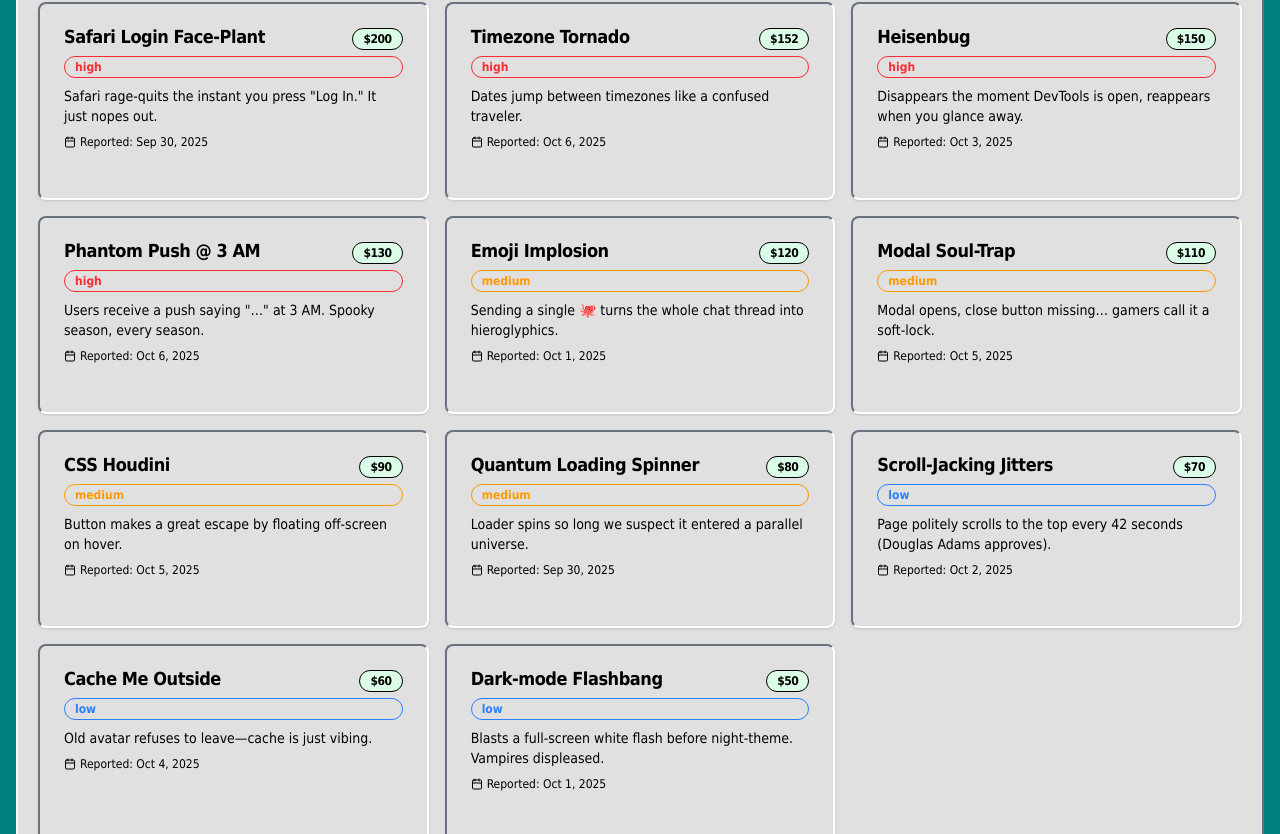
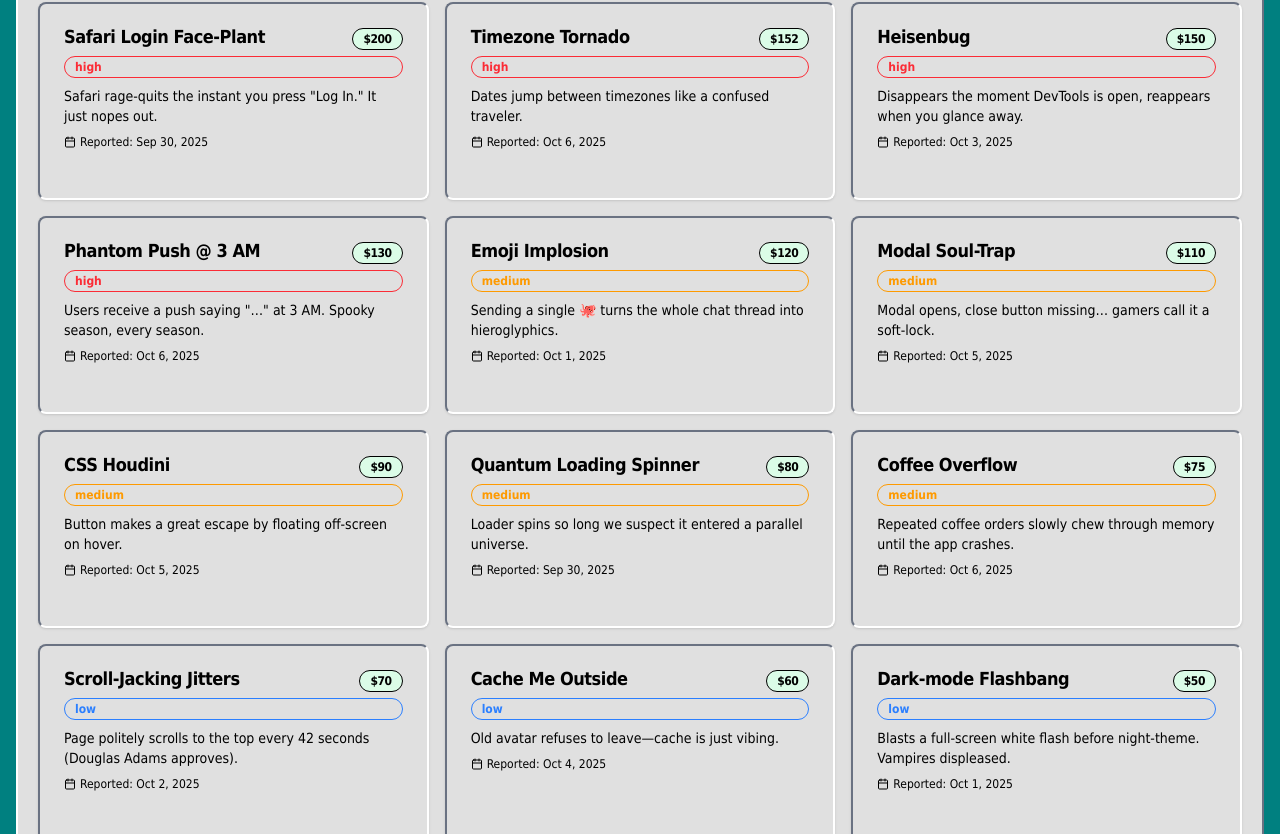
Before and after one commit to Typefacers/bug, a React (Vite) app: page /dashboard in a window 1280 px wide. Shown: the part 1246-2080 px from the top of the page. Built offline with nearby package versions, Linux system fonts and the light colour scheme.

Commit message:
Add coffee bug

```diff
--- a/src/mock/bugs.ts
+++ b/src/mock/bugs.ts
@@ -106,4 +106,14 @@ export const bugs: Bug[] = [
     createdAt: daysAgo(0),
     priority: 'high',
   },
+  {
+    id: 'b11',
+    title: 'Coffee Overflow',
+    description:
+      'Repeated coffee orders slowly chew through memory until the app crashes.',
+    bounty: 75,
+    active: true,
+    createdAt: daysAgo(0),
+    priority: 'medium',
+  },
 ]
```
Also changed, not shown: 1 other file (tests, documents, lock files or other folders).
